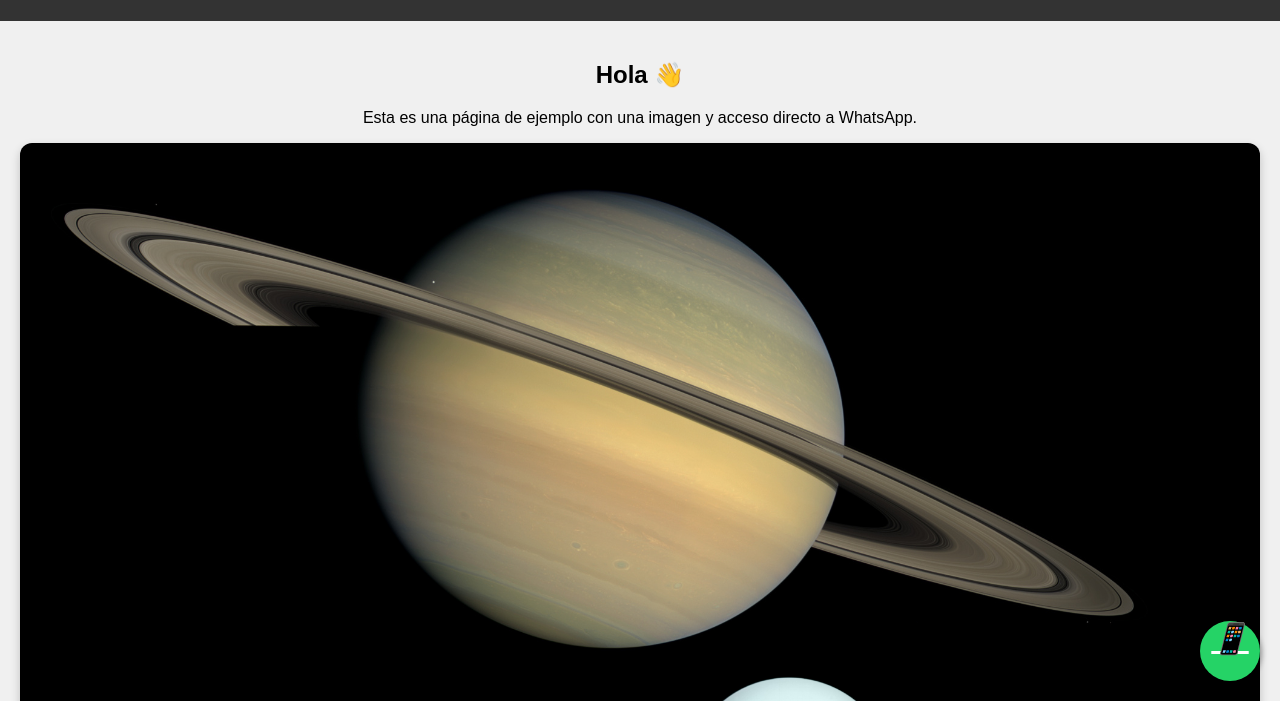
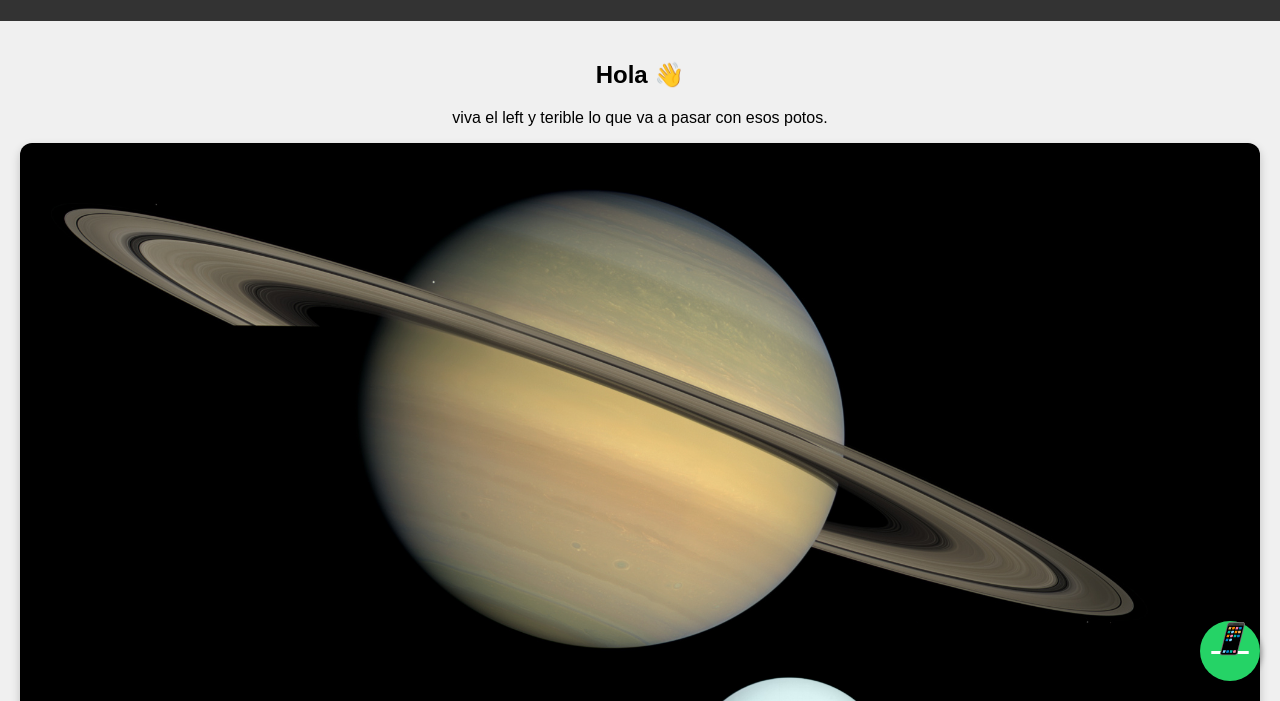
Before and after one commit to 3setsitos/paguina1, a plain HTML site: page index.html in a window 1280 px wide. Shown: the part 99-800 px from the top of the page. Drawn offline with Linux system fonts and the light colour scheme.

Commit message:
Update index.html

```diff
--- a/index.html
+++ b/index.html
@@ -64,7 +64,7 @@
 
   <main>
     <h2>Hola 👋</h2>
-    <p>Esta es una página de ejemplo con una imagen y acceso directo a WhatsApp.</p>
+    <p>viva el left y terible lo que va a pasar con esos potos.</p>
 
     <!-- Imagen principal -->
     <img src="3 setsitos.jpg" alt="Imagen principal de bienvenida" />
```
